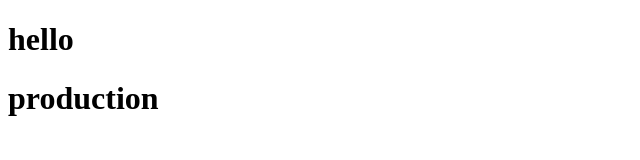
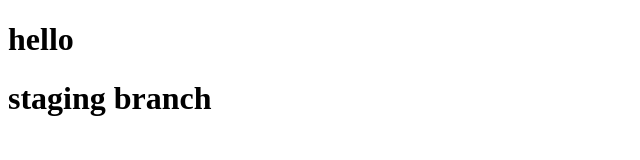
Before and after one commit to solankivaishali2006/aaru, a plain HTML site: page index.html in a window 1280 px wide. Shown: the whole page, without its empty margins (0-640 px from the left). Drawn offline with Linux system fonts and the light colour scheme.

Commit message:
first commit

```diff
--- a/index.html
+++ b/index.html
@@ -7,6 +7,6 @@
 </head>
 <body>
     <h1>hello</h1>
-    <h1>production</h1>
+    <h1>staging branch</h1>
 </body>
 </html>
```
